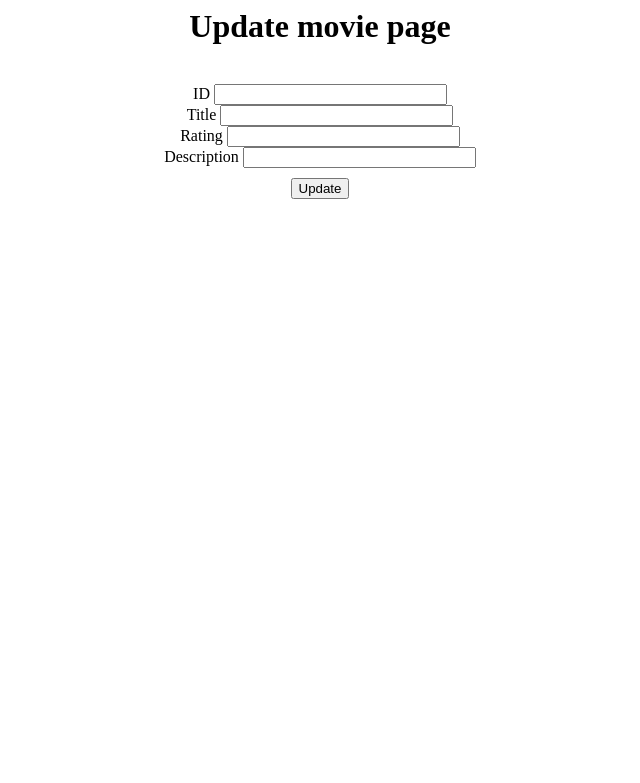
After one commit to beyonderDEV/moviesAPI, a Flask app: page /update in a window 1280 px wide. The commit adds this page. Shown: the top 783 px of the page, without its empty margins (320-960 px from the left). Run offline with Flask 2, Linux system fonts and the light colour scheme.

Commit message:
Added UPDATE operation

```diff
--- a/api/routes.py
+++ b/api/routes.py
@@ -8,18 +8,20 @@ main = Blueprint('main', __name__)
 def index():
     return render_template('welcome.html')
 
+@main.route('/add_movie')
+def add_movie():
+       return render_template('add_movie.html')
 
-@main.route('/add_movie', methods=['POST', 'GET'])
+@main.route('/add_movie', methods=['POST'])
 def add_movie_post():
-    if request.method == 'POST':
-        title = request.form.get('movie_title')
-        rating = int(request.form.get('rating'))
-        description = request.form.get('desc')
-        movie_new = Movie(title=title, rating=rating, description=description)
-        db.session.add(movie_new)
-        db.session.commit()
-        return redirect(url_for('main.movies')), 201
-    return render_template('add_movie.html')
+    title = request.form.get('movie_title')
+    rating = int(request.form.get('rating'))
+    description = request.form.get('desc')
+    movie_new = Movie(title=title, rating=rating, description=description)
+    db.session.add(movie_new)
+    db.session.commit()
+    return redirect(url_for('main.movies'))
+
 
 
 @main.route('/remove_movie/')
@@ -56,3 +58,29 @@ def description(id):
         if movie.id == id:
             result = {'desc: ': movie.description}
     return jsonify({'movie': result})
+
+
+@main.route('/update')
+def update_movie():
+    return render_template("update_movie.html")
+
+
+@main.route('/update', methods=["POST"])
+def update_movie_post():
+    id = request.form.get('id')
+    movie = Movie.query.filter(Movie.id == id).first()
+    if movie:
+        new_title = request.form.get('movie_title')
+        new_rating = request.form.get('rating')
+        new_desc = request.form.get('desc')
+        if new_title:
+            movie.title = new_title
+        if new_rating:
+            movie.rating = int(new_rating)
+        if new_desc:
+            movie.desc = new_desc
+        db.session.commit()
+        print("Updated successfully!")
+    else:
+        print("There is no movie with such id!")
+    return redirect(url_for("main.movies"))
--- /dev/null
+++ b/api/static/update_movie.css
@@ -0,0 +1,6 @@
+input{
+    padding-left: 50px;
+}
+button{
+    margin-top: 10px;
+}
--- a/api/templates/delete.html
+++ b/api/templates/delete.html
@@ -5,7 +5,7 @@
         <H1>Delete movie page </H1> <br>
         <input type='text' name="movie_id"> <br>
         <br>
-        <button type="button" name="delete"> Delete! </button> <br>
+        <button type="submit" name="delete"> Delete! </button> <br>
         </center>
     </form>
     </body>
--- /dev/null
+++ b/api/templates/update_movie.html
@@ -0,0 +1,21 @@
+<html>
+    <head>
+        <link rel="stylesheet" href="../static/update_movie.css"
+    </head>
+    <body>
+        <form method="POST" action="/update">
+            <center>
+            <H1>Update movie page </H1> <br>
+            <label>ID</label>
+            <input type='text' name="id"> <br>
+            <label>Title</label>
+            <input type='text' name="movie_title"> <br>
+            <label>Rating</label>
+            <input type='text' name="rating"> <br>
+            <label>Description</label>
+            <input type='text' name="desc"> <br>
+            <button type="submit" name="update"> Update </button> <br>
+            </center>
+        </form>
+    </body>
+</html>
```
Also changed, not shown: api/templates/add_movie.html (+4 -4 lines).
